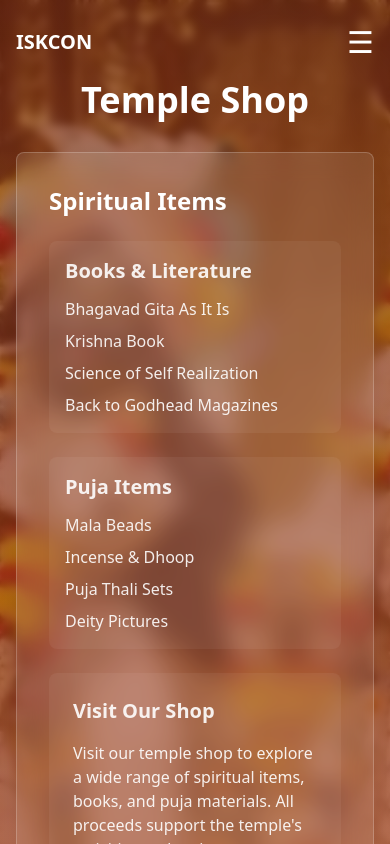
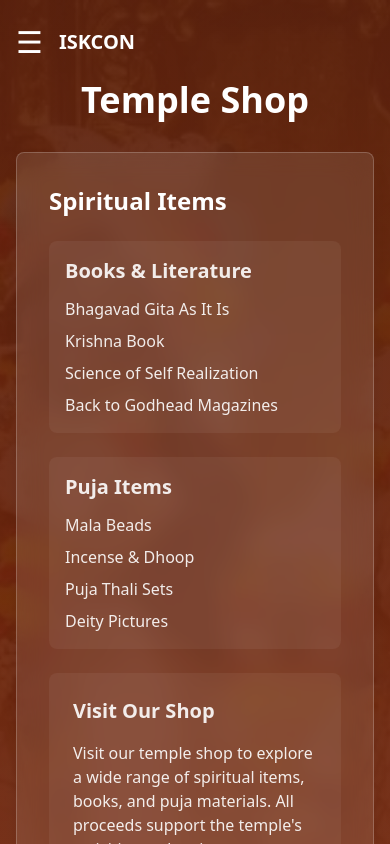
Before and after one commit to Maneeshwar16/krishna, a React (Vite) app: page /shop in a window 390 px wide. Shown: the top 844 px of the page. Built offline with nearby package versions, Linux system fonts and the light colour scheme.

Commit message:
tried to make openend and scroll neatly in the mobile port  view removed the labels and the image bug and more and navigation

```diff
--- a/src/components/Navbar.jsx
+++ b/src/components/Navbar.jsx
@@ -8,14 +8,14 @@
     <div className="absolute top-0 left-0 right-0 z-50 bg-transparent">
       <nav className="container mx-auto px-4 py-6">
         {/* Hamburger for mobile */}
-        <div className="flex justify-between items-center md:hidden">
-          <div className="text-white text-xl font-semibold">ISKCON</div>
+        <div className="flex items-center md:hidden">
           <button
             onClick={() => setMobileOpen(!mobileOpen)}
-            className="text-white text-3xl focus:outline-none"
+            className="text-white text-3xl focus:outline-none mr-4"
           >
             ☰
           </button>
+          <div className="text-white text-xl font-semibold">ISKCON</div>
         </div>
 
         <ul
--- a/src/index.css
+++ b/src/index.css
@@ -21,6 +21,9 @@
   background-size: cover;
   height: 100%;
   width: 100%;
+  transform: translateZ(0);
+  will-change: transform;
+  backface-visibility: hidden;
 }
 
 /* Mobile optimization for background images */
@@ -29,6 +32,20 @@
     background-attachment: scroll;
     background-position: center 40%;
     min-height: 100dvh;
+    transform: none;
+    will-change: auto;
+  }
+
+  /* Reduce animation complexity on mobile */
+  .transition-all {
+    transition-property: opacity, transform;
+    transition-duration: 0.3s;
+  }
+
+  /* Optimize backdrop blur on mobile */
+  .backdrop-blur-sm {
+    backdrop-filter: none;
+    background-color: rgba(0, 0, 0, 0.8);
   }
 }
 
@@ -54,6 +71,8 @@
 .transition-all {
   transition-property: all;
   transition-timing-function: cubic-bezier(0.645, 0.045, 0.355, 1);
+  transform: translateZ(0);
+  will-change: transform;
 }
 
 /* Optimize parallax performance */
```
